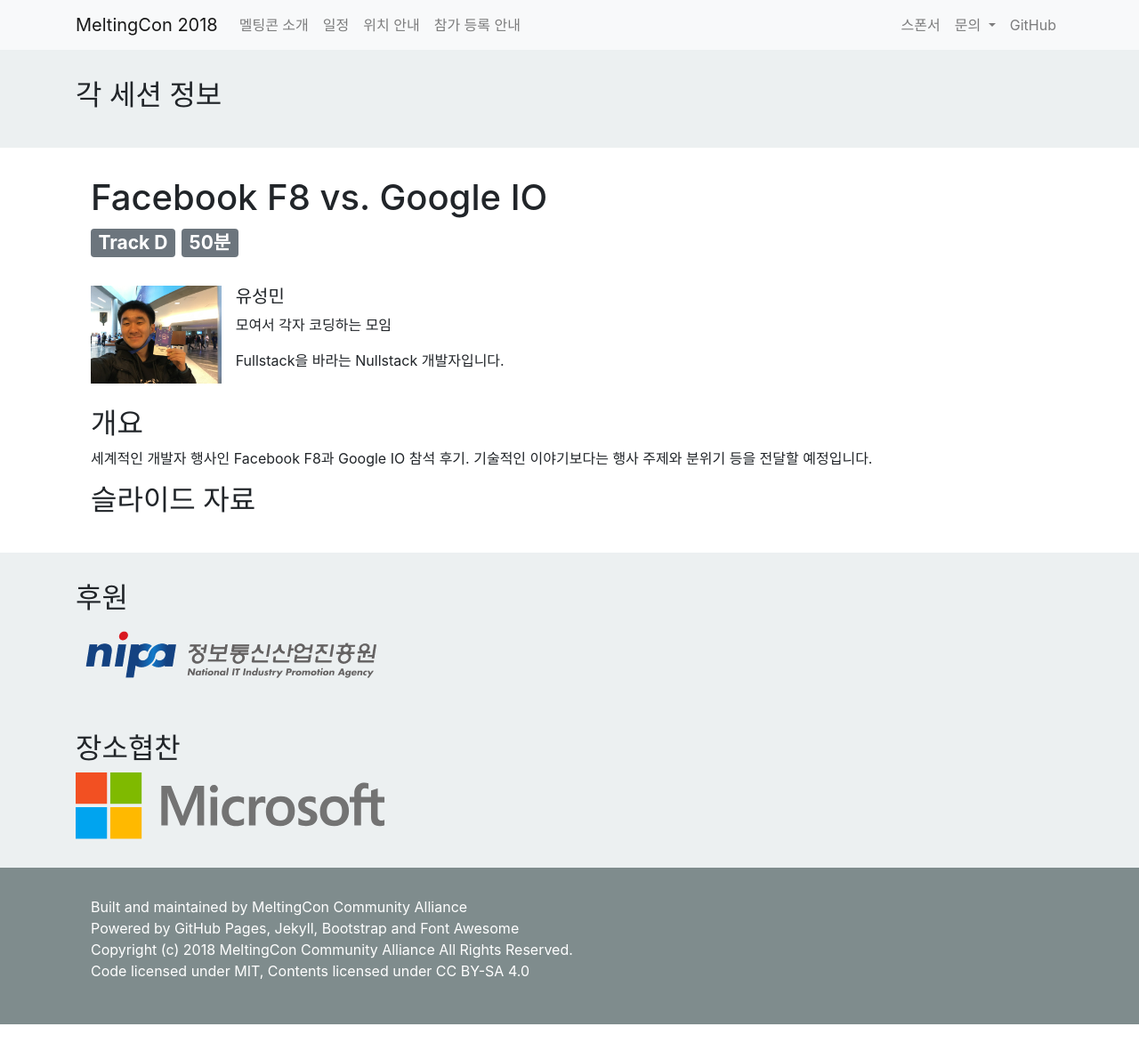
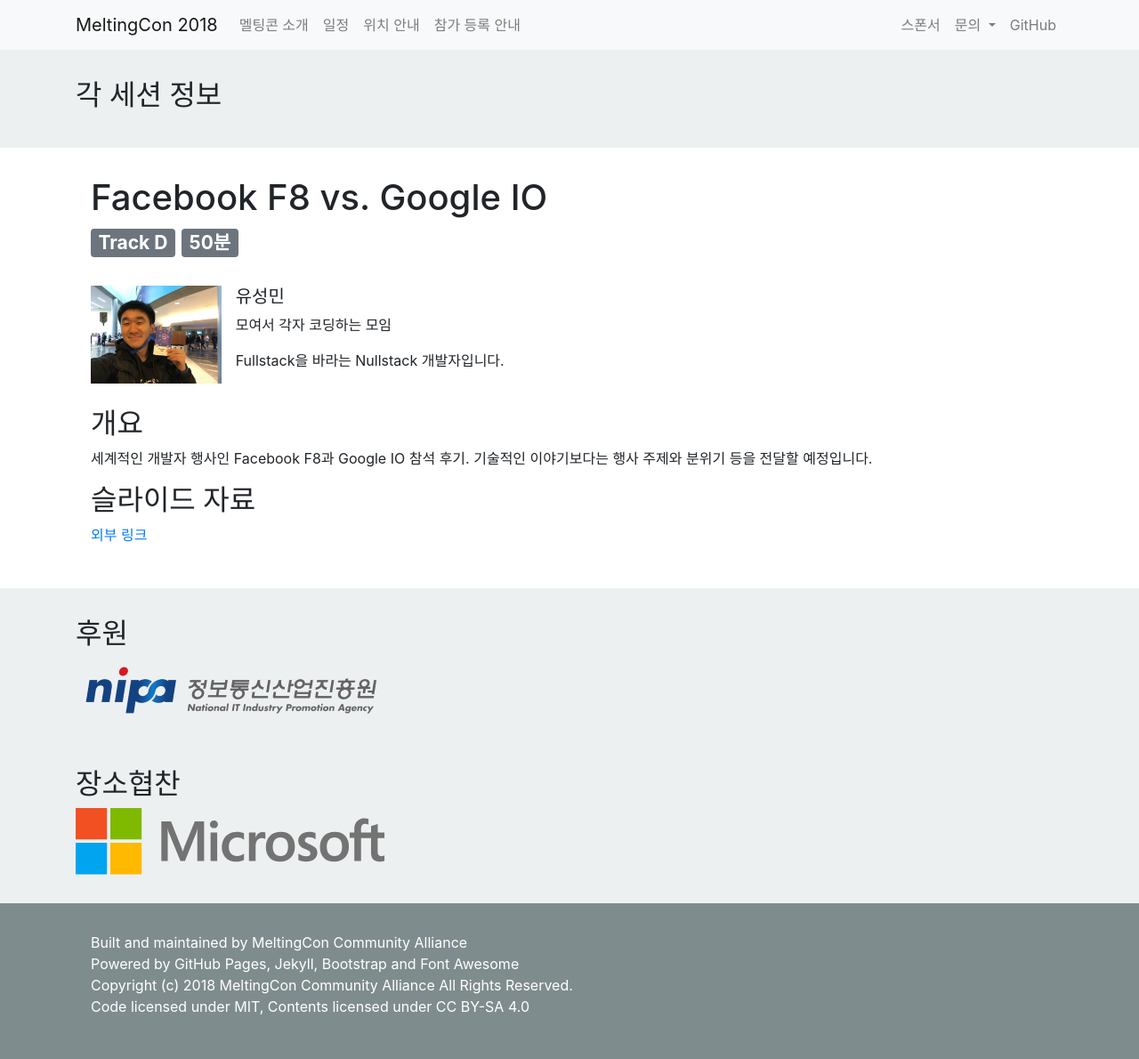
Before and after one commit to meltingcon/2018, a Jekyll site: the page built from _sessions/session_d_0.md, in a window 1280 px wide and 1191 px high. Shown: the whole window at 89% size. Built offline with Jekyll 4.4.1, drawn with Linux system fonts in a browser that asks for light colours.

Commit message:
Update session_d_0.md
유성민님 발표 자료 외부 링크 추가

```diff
--- a/_sessions/session_d_0.md
+++ b/_sessions/session_d_0.md
@@ -15,3 +15,4 @@ speakers:
 ## 개요
 세계적인 개발자 행사인 Facebook F8과 Google IO 참석 후기. 기술적인 이야기보다는 행사 주제와 분위기 등을 전달할 예정입니다.
 ## 슬라이드 자료
+[외부 링크](https://docs.google.com/presentation/d/1l6kkdaTa8716zlcRsu935iP0oLj_GVCy28EXJ5dkl5A/edit?usp=sharing)
```
